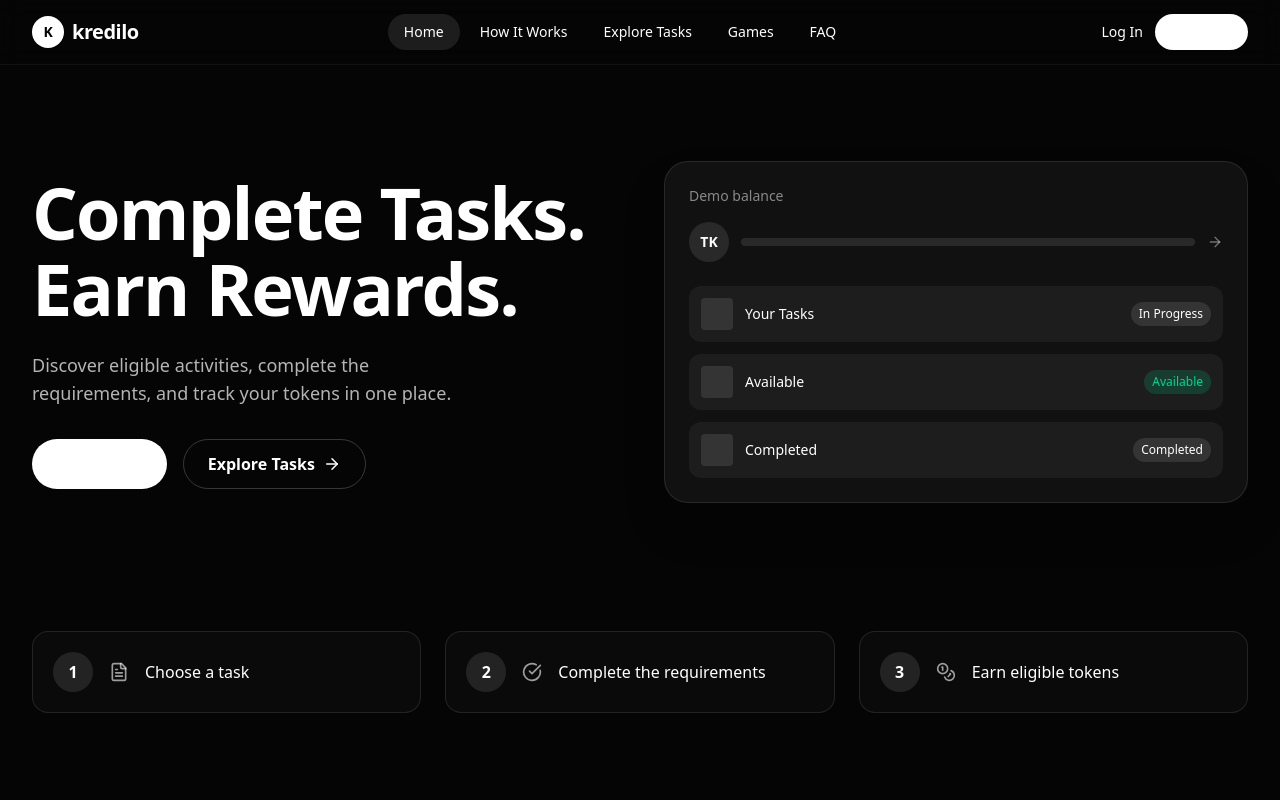
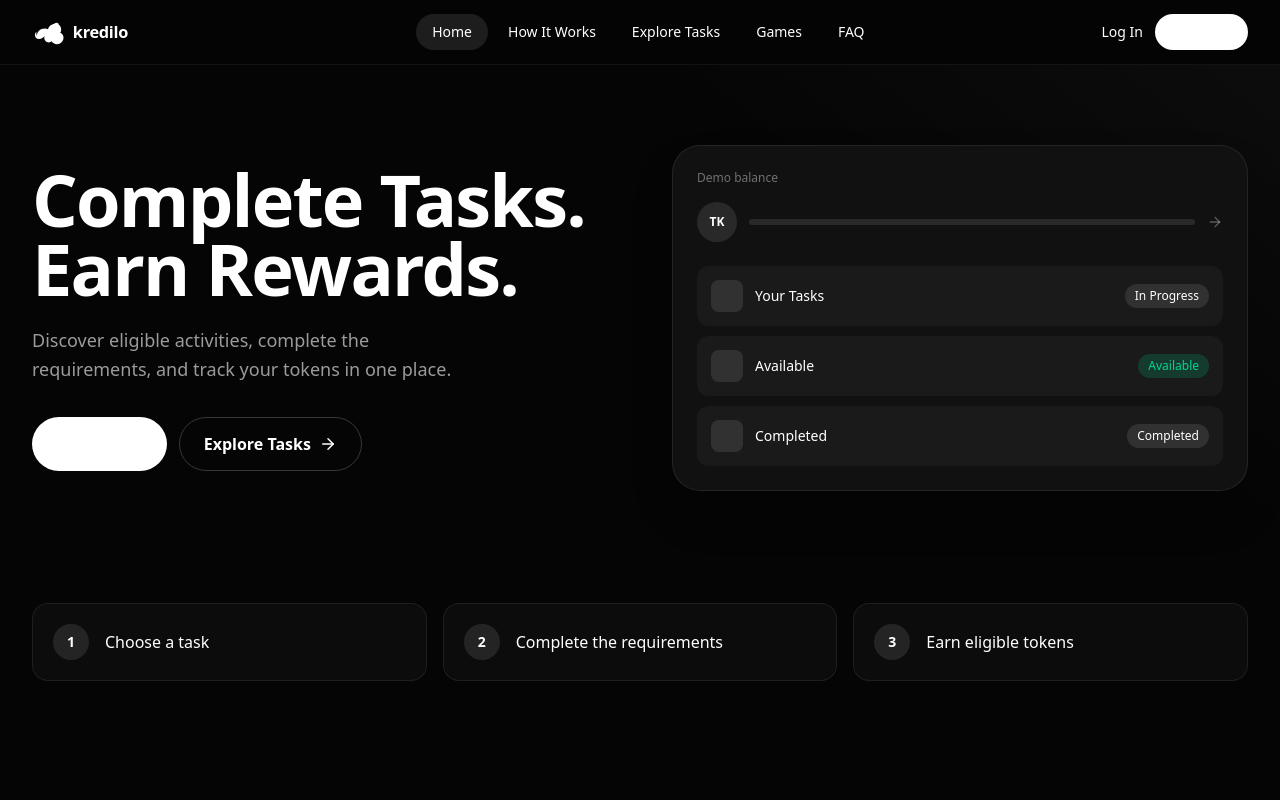
Before and after one commit to LONERXONE-ops/kredilo, a React (Vite) app: page / in a window 1280 px wide. Shown: the top 800 px of the page. Built offline with nearby package versions, Linux system fonts and the light colour scheme.

Commit message:
Update logo to match design references and refine homepage styling

```diff
--- a/src/components/DashboardLayout.tsx
+++ b/src/components/DashboardLayout.tsx
@@ -1,6 +1,6 @@
 import { Link, Outlet, useLocation } from 'react-router-dom';
 import { Home, ListChecks, Gamepad2, Bell, Wallet, User, Settings, HelpCircle, LogOut } from 'lucide-react';
-import { Logo } from './Layout';
+import { Logo } from './Logo';
 import { mockUser } from '../lib/mockData';
 
 const sidebar = [
@@ -20,7 +20,7 @@ export function DashboardLayout() {
     <div className="min-h-screen bg-[#050505] text-white flex">
       {/* Sidebar */}
       <aside className="hidden lg:flex w-64 flex-col border-r border-white/5 bg-[#0a0a0a] p-4">
-        <div className="mb-8 px-2"><Logo /></div>
+        <div className="mb-8 px-2"><Logo className="h-6 w-auto text-white" /></div>
         <nav className="flex-1 space-y-1">
           {sidebar.map((item) => {
             const active = location.pathname === item.to;
--- a/src/components/Layout.tsx
+++ b/src/components/Layout.tsx
@@ -1,6 +1,7 @@
 import { Link, Outlet, useLocation } from 'react-router-dom';
 import { Menu, X } from 'lucide-react';
 import { useState } from 'react';
+import { Logo } from './Logo';
 
 const navLinks = [
   { to: '/', label: 'Home' },
@@ -10,33 +11,24 @@ const navLinks = [
   { to: '/faq', label: 'FAQ' },
 ];
 
-export function Logo() {
-  return (
-    <Link to="/" className="flex items-center gap-2 font-bold text-xl tracking-tight">
-      <div className="w-8 h-8 bg-white rounded-full flex items-center justify-center text-black font-black text-sm">
-        K
-      </div>
-      <span>kredilo</span>
-    </Link>
-  );
-}
-
 export function Layout() {
   const [mobileOpen, setMobileOpen] = useState(false);
   const location = useLocation();
 
   return (
-    <div className="min-h-screen bg-[#050505] text-white">
-      <header className="sticky top-0 z-50 border-b border-white/5 bg-[#050505]/80 backdrop-blur-md">
+    <div className="min-h-screen bg-[#050505] text-white antialiased">
+      <header className="sticky top-0 z-50 border-b border-white/[0.06] bg-[#050505]/90 backdrop-blur-xl">
         <div className="max-w-7xl mx-auto px-4 sm:px-6 lg:px-8 h-16 flex items-center justify-between">
-          <Logo />
+          <Link to="/" className="flex items-center">
+            <Logo className="h-7 w-auto text-white" />
+          </Link>
           <nav className="hidden md:flex items-center gap-1">
             {navLinks.map((l) => (
               <Link
                 key={l.to}
                 to={l.to}
                 className={`px-4 py-2 rounded-full text-sm font-medium transition ${
-                  location.pathname === l.to ? 'bg-white/10' : 'hover:bg-white/5'
+                  location.pathname === l.to ? 'bg-white/10' : 'text-white/80 hover:bg-white/5 hover:text-white'
                 }`}
               >
                 {l.label}
@@ -44,25 +36,25 @@ export function Layout() {
             ))}
           </nav>
           <div className="hidden md:flex items-center gap-3">
-            <Link to="/login" className="text-sm font-medium hover:text-white/80">Log In</Link>
+            <Link to="/login" className="text-sm font-medium text-white/80 hover:text-white">Log In</Link>
             <Link to="/signup" className="bg-white text-black px-5 py-2 rounded-full text-sm font-semibold hover:bg-white/90 transition">
               Sign Up
             </Link>
           </div>
-          <button className="md:hidden p-2" onClick={() => setMobileOpen(!mobileOpen)}>
+          <button className="md:hidden p-2 -mr-2" onClick={() => setMobileOpen(!mobileOpen)} aria-label="Menu">
             {mobileOpen ? <X size={24} /> : <Menu size={24} />}
           </button>
         </div>
         {mobileOpen && (
-          <div className="md:hidden border-t border-white/5 bg-[#0a0a0a] px-4 py-4 space-y-2">
+          <div className="md:hidden border-t border-white/10 bg-[#0a0a0a] px-4 py-4 space-y-1">
             {navLinks.map((l) => (
-              <Link key={l.to} to={l.to} onClick={() => setMobileOpen(false)} className="block py-2 text-sm">
+              <Link key={l.to} to={l.to} onClick={() => setMobileOpen(false)} className="block py-3 text-base font-medium">
                 {l.label}
               </Link>
             ))}
-            <div className="pt-4 flex flex-col gap-2">
-              <Link to="/login" className="py-2 text-center text-sm">Log In</Link>
-              <Link to="/signup" className="bg-white text-black py-2.5 rounded-full text-center text-sm font-semibold">Sign Up</Link>
+            <div className="pt-4 flex flex-col gap-3">
+              <Link to="/login" onClick={() => setMobileOpen(false)} className="py-3 text-center text-base font-medium">Log In</Link>
+              <Link to="/signup" onClick={() => setMobileOpen(false)} className="bg-white text-black py-3 rounded-full text-center text-base font-semibold">Sign Up</Link>
             </div>
           </div>
         )}
@@ -77,17 +69,17 @@ export function Layout() {
 
 export function Footer() {
   return (
-    <footer className="border-t border-white/5 mt-20 bg-[#050505]">
+    <footer className="border-t border-white/[0.06] mt-24 bg-[#050505]">
       <div className="max-w-7xl mx-auto px-4 sm:px-6 lg:px-8 py-12 grid grid-cols-2 md:grid-cols-5 gap-8 text-sm">
         <div className="col-span-2">
-          <Logo />
-          <p className="mt-4 text-white/60 max-w-xs">
+          <Link to="/"><Logo className="h-6 w-auto text-white" /></Link>
+          <p className="mt-4 text-white/50 max-w-xs leading-relaxed">
             Kredilo is a task-to-earn platform where you complete simple activities, earn tokens, and get rewarded.
           </p>
         </div>
         <div>
           <h4 className="font-semibold mb-3">About</h4>
-          <ul className="space-y-2 text-white/60">
+          <ul className="space-y-2 text-white/50">
             <li><Link to="/about" className="hover:text-white">About Kredilo</Link></li>
             <li><Link to="/how-it-works" className="hover:text-white">How It Works</Link></li>
             <li><Link to="/explore" className="hover:text-white">Explore Tasks</Link></li>
@@ -96,7 +88,7 @@ export function Footer() {
         </div>
         <div>
           <h4 className="font-semibold mb-3">Help & Support</h4>
-          <ul className="space-y-2 text-white/60">
+          <ul className="space-y-2 text-white/50">
             <li><Link to="/faq" className="hover:text-white">Help Centre</Link></li>
             <li><Link to="/contact" className="hover:text-white">Contact Us</Link></li>
             <li><Link to="/faq" className="hover:text-white">FAQ</Link></li>
@@ -104,13 +96,13 @@ export function Footer() {
         </div>
         <div>
           <h4 className="font-semibold mb-3">Legal</h4>
-          <ul className="space-y-2 text-white/60">
+          <ul className="space-y-2 text-white/50">
             <li><Link to="/terms" className="hover:text-white">Terms of Service</Link></li>
             <li><Link to="/privacy" className="hover:text-white">Privacy Policy</Link></li>
           </ul>
         </div>
       </div>
-      <div className="border-t border-white/5 py-6 text-center text-xs text-white/40">
+      <div className="border-t border-white/[0.06] py-6 text-center text-xs text-white/40">
         © 2025 Kredilo. All rights reserved. · Nigeria
       </div>
     </footer>
--- /dev/null
+++ b/src/components/Logo.tsx
@@ -0,0 +1,25 @@
+export function Logo({ className = "" }: { className?: string }) {
+  return (
+    <svg
+      viewBox="0 0 280 48"
+      className={className}
+      fill="currentColor"
+      aria-label="Kredilo"
+    >
+      {/* Abstract mark */}
+      <path d="M8 32c0-8 6-14 14-14 2 0 4 .4 5.5 1.2C29 14 34 10 40 10c6 0 10 4 10 10 0 2-.6 4-1.6 5.5C52 27 54 30 54 34c0 6-5 11-11 11-4 0-7.5-2-9.5-5-1.2 1.2-2.8 2-4.5 2-4.5 0-8-3.5-8-8 0-1.2.3-2.3.8-3.3C19.5 32.5 17 36 12 36c-4 0-7-3-7-7 0-2.5 1.3-4.7 3.2-6C6.5 24.5 8 28 8 32z" />
+      <circle cx="42" cy="12" r="4" />
+      {/* Wordmark "kredilo" */}
+      <text
+        x="70"
+        y="34"
+        fontFamily="system-ui, -apple-system, BlinkMacSystemFont, 'Segoe UI', Roboto, sans-serif"
+        fontWeight="800"
+        fontSize="28"
+        letterSpacing="-0.5"
+      >
+        kredilo
+      </text>
+    </svg>
+  );
+}
--- a/src/index.css
+++ b/src/index.css
@@ -5,7 +5,6 @@
   --color-card: #111111;
   --color-card-border: rgba(255, 255, 255, 0.08);
   --color-muted: #a1a1aa;
-  --color-accent: #ffffff;
   --radius-card: 1.25rem;
   --radius-button: 9999px;
 }
@@ -20,11 +19,15 @@ html, body, #root {
   min-height: 100%;
   background: #050505;
   color: #ffffff;
-  font-family: system-ui, -apple-system, BlinkMacSystemFont, 'Segoe UI', Roboto, sans-serif;
+  font-family: system-ui, -apple-system, BlinkMacSystemFont, 'Segoe UI', Roboto, 'Helvetica Neue', Arial, sans-serif;
+  -webkit-font-smoothing: antialiased;
+  -moz-osx-font-smoothing: grayscale;
 }
 
 body {
-  background: radial-gradient(ellipse at top right, rgba(255,255,255,0.03) 0%, transparent 50%), #050505;
+  background:
+    radial-gradient(ellipse 80% 50% at 100% 0%, rgba(255,255,255,0.04) 0%, transparent 50%),
+    #050505;
 }
 
 a {
--- a/src/pages/Home.tsx
+++ b/src/pages/Home.tsx
@@ -1,48 +1,60 @@
 import { Link } from 'react-router-dom';
-import { ArrowRight, FileText, CheckCircle, Coins } from 'lucide-react';
+import { ArrowRight } from 'lucide-react';
 
 export default function Home() {
   return (
     <div className="relative overflow-hidden">
+      {/* Subtle light beam on the right */}
+      <div className="pointer-events-none absolute top-0 right-0 w-[50%] h-[70%] bg-gradient-to-bl from-white/[0.03] via-transparent to-transparent" />
+
       {/* Hero */}
-      <section className="max-w-7xl mx-auto px-4 sm:px-6 lg:px-8 pt-16 pb-24 lg:pt-24 lg:pb-32">
-        <div className="grid lg:grid-cols-2 gap-12 items-center">
+      <section className="relative max-w-7xl mx-auto px-4 sm:px-6 lg:px-8 pt-12 pb-20 lg:pt-20 lg:pb-28">
+        <div className="grid lg:grid-cols-2 gap-10 lg:gap-16 items-center">
           <div>
-            <h1 className="text-5xl sm:text-6xl lg:text-7xl font-bold tracking-tight leading-[1.05]">
+            <h1 className="text-5xl sm:text-6xl lg:text-[4.5rem] font-extrabold tracking-tight leading-[0.95]">
               Complete Tasks.<br />Earn Rewards.
             </h1>
-            <p className="mt-6 text-lg text-white/70 max-w-md">
+            <p className="mt-6 text-lg text-white/60 max-w-md leading-relaxed">
               Discover eligible activities, complete the requirements, and track your tokens in one place.
             </p>
-            <div className="mt-8 flex flex-wrap gap-4">
-              <Link to="/signup" className="inline-flex items-center gap-2 bg-white text-black px-6 py-3 rounded-full font-semibold hover:bg-white/90 transition">
+            <div className="mt-8 flex flex-wrap gap-3">
+              <Link to="/signup" className="inline-flex items-center gap-2 bg-white text-black px-6 py-3.5 rounded-full font-semibold hover:bg-white/90 transition">
                 Sign Up <ArrowRight size={18} />
               </Link>
-              <Link to="/tasks" className="inline-flex items-center gap-2 border border-white/20 px-6 py-3 rounded-full font-semibold hover:bg-white/5 transition">
+              <Link to="/tasks" className="inline-flex items-center gap-2 border border-white/20 px-6 py-3.5 rounded-full font-semibold hover:bg-white/5 transition">
                 Explore Tasks <ArrowRight size={18} />
               </Link>
             </div>
           </div>
           <div className="relative">
-            <div className="bg-[#111] border border-white/10 rounded-3xl p-6 shadow-2xl">
-              <div className="text-sm text-white/50 mb-4">Demo balance</div>
+            <div className="bg-[#111111] border border-white/[0.08] rounded-[1.75rem] p-6 shadow-2xl">
+              <div className="text-xs text-white/40 mb-4">Demo balance</div>
               <div className="flex items-center gap-3 mb-6">
-                <div className="w-10 h-10 rounded-full bg-white/10 flex items-center justify-center font-bold text-sm">TK</div>
-                <div className="flex-1 h-2 bg-white/10 rounded" />
-                <ArrowRight size={16} className="text-white/40" />
+                <div className="w-10 h-10 rounded-full bg-white/10 flex items-center justify-center font-bold text-xs">TK</div>
+                <div className="flex-1 h-1.5 bg-white/10 rounded-full" />
+                <ArrowRight size={16} className="text-white/30" />
               </div>
-              <div className="space-y-3">
-                <div className="flex justify-between items-center p-3 bg-white/5 rounded-xl">
-                  <div className="flex items-center gap-3"><div className="w-8 h-8 bg-white/10 rounded" /><span className="text-sm">Your Tasks</span></div>
-                  <span className="text-xs px-2 py-1 bg-white/10 rounded-full">In Progress</span>
+              <div className="space-y-2.5">
+                <div className="flex justify-between items-center p-3.5 bg-white/[0.04] rounded-xl">
+                  <div className="flex items-center gap-3">
+                    <div className="w-8 h-8 bg-white/10 rounded-lg" />
+                    <span className="text-sm">Your Tasks</span>
+                  </div>
+                  <span className="text-xs px-2.5 py-1 bg-white/10 rounded-full">In Progress</span>
                 </div>
-                <div className="flex justify-between items-center p-3 bg-white/5 rounded-xl">
-                  <div className="flex items-center gap-3"><div className="w-8 h-8 bg-white/10 rounded" /><span className="text-sm">Available</span></div>
-                  <span className="text-xs px-2 py-1 bg-emerald-500/20 text-emerald-400 rounded-full">Available</span>
+                <div className="flex justify-between items-center p-3.5 bg-white/[0.04] rounded-xl">
+                  <div className="flex items-center gap-3">
+                    <div className="w-8 h-8 bg-white/10 rounded-lg" />
+                    <span className="text-sm">Available</span>
+                  </div>
+                  <span className="text-xs px-2.5 py-1 bg-emerald-500/20 text-emerald-400 rounded-full">Available</span>
                 </div>
-                <div className="flex justify-between items-center p-3 bg-white/5 rounded-xl">
-                  <div className="flex items-center gap-3"><div className="w-8 h-8 bg-white/10 rounded" /><span className="text-sm">Completed</span></div>
-                  <span className="text-xs px-2 py-1 bg-white/10 rounded-full">Completed</span>
+                <div className="flex justify-between items-center p-3.5 bg-white/[0.04] rounded-xl">
+                  <div className="flex items-center gap-3">
+                    <div className="w-8 h-8 bg-white/10 rounded-lg" />
+                    <span className="text-sm">Completed</span>
+                  </div>
+                  <span className="text-xs px-2.5 py-1 bg-white/10 rounded-full">Completed</span>
                 </div>
               </div>
             </div>
@@ -51,16 +63,15 @@ export default function Home() {
       </section>
 
       {/* Steps */}
-      <section className="max-w-7xl mx-auto px-4 sm:px-6 lg:px-8 pb-24">
-        <div className="grid md:grid-cols-3 gap-6">
+      <section className="max-w-7xl mx-auto px-4 sm:px-6 lg:px-8 pb-20">
+        <div className="grid md:grid-cols-3 gap-4">
           {[
-            { n: '1', icon: FileText, title: 'Choose a task' },
-            { n: '2', icon: CheckCircle, title: 'Complete the requirements' },
-            { n: '3', icon: Coins, title: 'Earn eligible tokens' },
+            { n: '1', title: 'Choose a task' },
+            { n: '2', title: 'Complete the requirements' },
+            { n: '3', title: 'Earn eligible tokens' },
           ].map((s) => (
-            <div key={s.n} className="flex items-center gap-4 p-5 border border-white/10 rounded-2xl bg-[#111]/50">
-              <div className="w-10 h-10 rounded-full bg-white/10 flex items-center justify-center font-bold">{s.n}</div>
-              <s.icon size={20} className="text-white/60" />
+            <div key={s.n} className="flex items-center gap-4 p-5 border border-white/[0.08] rounded-2xl bg-[#111]/60">
+              <div className="w-9 h-9 rounded-full bg-white/10 flex items-center justify-center font-bold text-sm">{s.n}</div>
               <span className="font-medium">{s.title}</span>
             </div>
           ))}
```
Also changed, not shown: public/logo.png (added).
